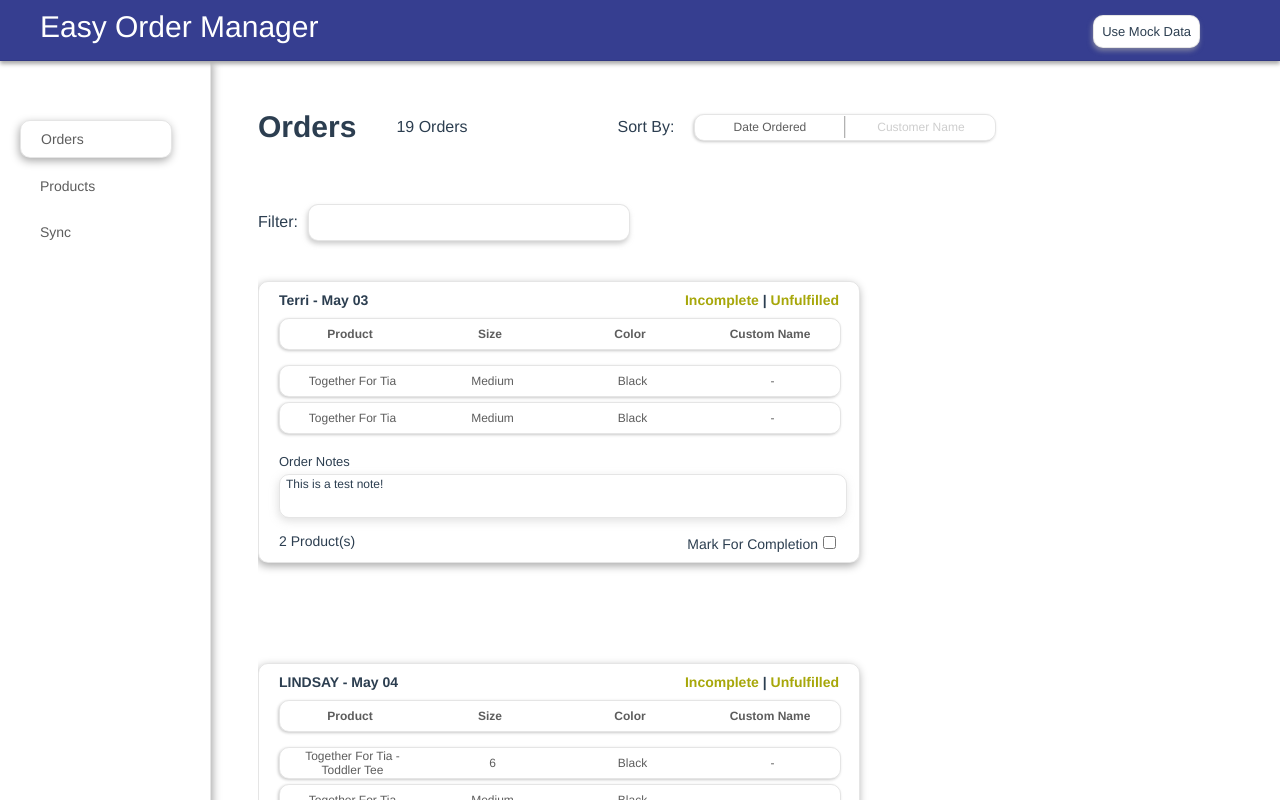
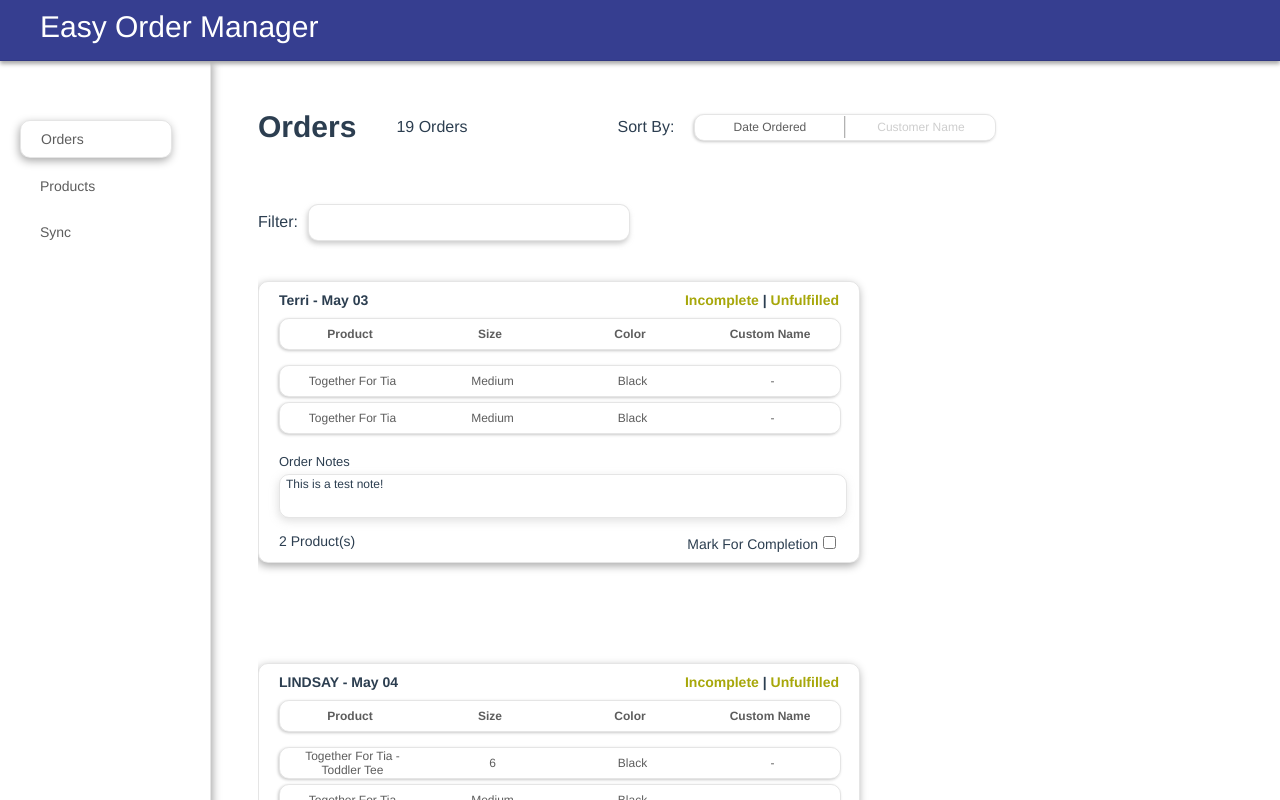
Before and after one commit to RAAbbott/shopify-portal, a Vue app: page / in a window 1280 px wide. Shown: the top 800 px of the page. Built offline with nearby package versions, Linux system fonts and the light colour scheme.

Commit message:
Removed Mock Data button

```diff
--- a/src/components/Header.vue
+++ b/src/components/Header.vue
@@ -1,17 +1,12 @@
 <template>
     <div class="header">
         <span class="title">Easy Order Manager</span>
-        <span class="mockButton" @click="getMockData">Use Mock Data</span>
     </div>
 </template>
 
 <script>
 export default {
-    methods: {
-        getMockData() {
-            this.$store.dispatch('getMockData');
-        },
-    }
+
 }
 </script>
 
```
